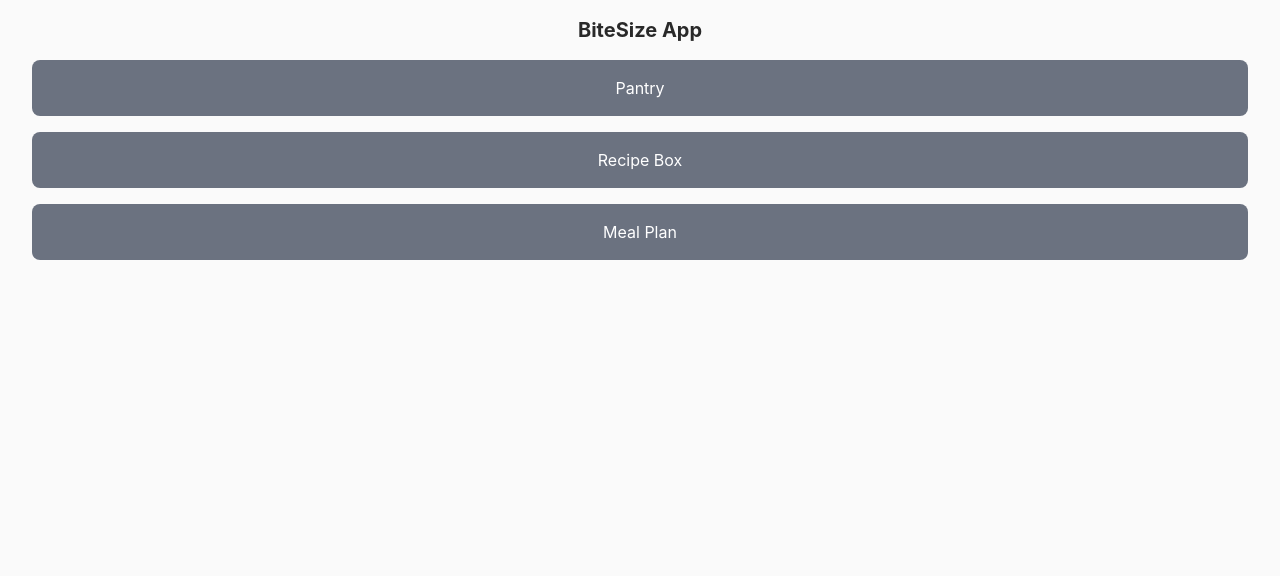
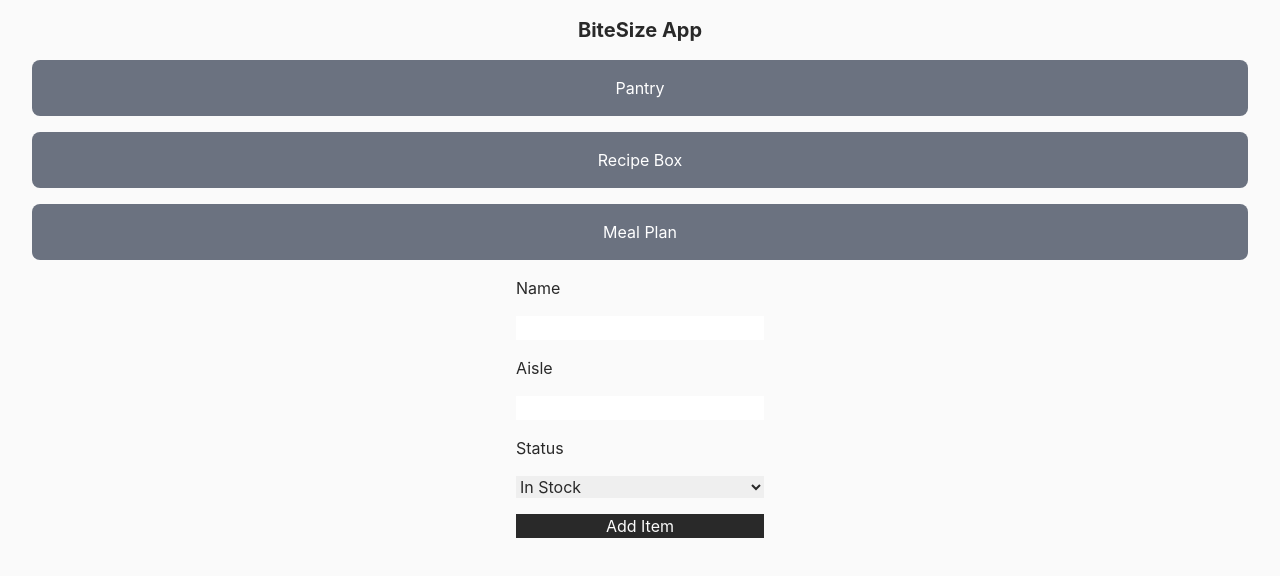
Before and after one commit to abigailhartnett/bitesize-app, a React (Create React App) app: page / in a window 1280 px wide. Shown: the top 576 px of the page. Built offline with nearby package versions, Linux system fonts and the light colour scheme; no server answers; the database is empty; a web font is replaced by a local one.

Commit message:
Add Create Item

```diff
--- /dev/null
+++ b/src/components/createPantryItem.js
@@ -0,0 +1,80 @@
+import React, { useState } from "react";
+import supabase from "../config/supabaseClient";
+
+const CreatePantryItem = () => {
+	const [name, setName] = useState("");
+	const [aisle, setAisle] = useState("");
+	const [status, setStatus] = useState("in stock");
+	const [formError, setFormError] = useState(null);
+	const [successMessage, setSuccessMessage] = useState("");
+
+	const handleSubmit = async (e) => {
+		e.preventDefault();
+
+		if (!name || !aisle || !status) {
+			setFormError("Please fill out all fields");
+			return;
+		}
+
+		try {
+			const { data, error } = await supabase
+				.from("pantry")
+				.insert([{ name, aisle, status }]);
+
+			if (error) {
+				setFormError("Could not add item");
+				setSuccessMessage(null);
+				console.log(error);
+			} else {
+				console.log([{ name, aisle, status }]);
+				setFormError(null);
+				setSuccessMessage(`🙌🏻 Added ${name} to pantry!`);
+				setName("");
+				setAisle("");
+				setStatus("out");
+			}
+		} catch (error) {
+			setSuccessMessage(null);
+			setFormError("Could not add item");
+			console.error("Error adding item:", error);
+		}
+	};
+
+	return (
+		<div className="flex flex-col items-center">
+			<form onSubmit={handleSubmit} className="flex flex-col gap-4">
+				<label htmlFor="name">Name</label>
+				<input
+					type="text"
+					id="name"
+					value={name}
+					onChange={(e) => setName(e.target.value)}
+				/>
+				<label htmlFor="aisle">Aisle</label>
+				<input
+					type="text"
+					id="aisle"
+					value={aisle}
+					onChange={(e) => setAisle(e.target.value)}
+				/>
+				<label htmlFor="status">Status</label>
+				<select
+					id="status"
+					value={status}
+					onChange={(e) => setStatus(e.target.value)}
+				>
+					<option value="in stock">In Stock</option>
+					<option value="out">Out</option>
+					<option value="low">Low</option>
+				</select>
+				<button className="bg-pepper text-salt" type="submit">
+					Add Item
+				</button>
+			</form>
+			{formError && <div>{formError}</div>}
+			{successMessage && <div>{successMessage}</div>}
+		</div>
+	);
+};
+
+export default CreatePantryItem;
--- a/src/pages/home.js
+++ b/src/pages/home.js
@@ -1,5 +1,6 @@
 import React from "react";
 import BigButton from "../components/buttons/BigButton";
+import CreatePantryItem from "../components/createPantryItem";
 
 const HomePage = () => {
 	return (
@@ -11,6 +12,7 @@ const HomePage = () => {
 			{/* <BigButton text="Shopping List" link="/shopping-list" /> */}
 
 			<BigButton text="Meal Plan" link="/meal-plan" />
+			<CreatePantryItem />
 		</div>
 	);
 };
```
